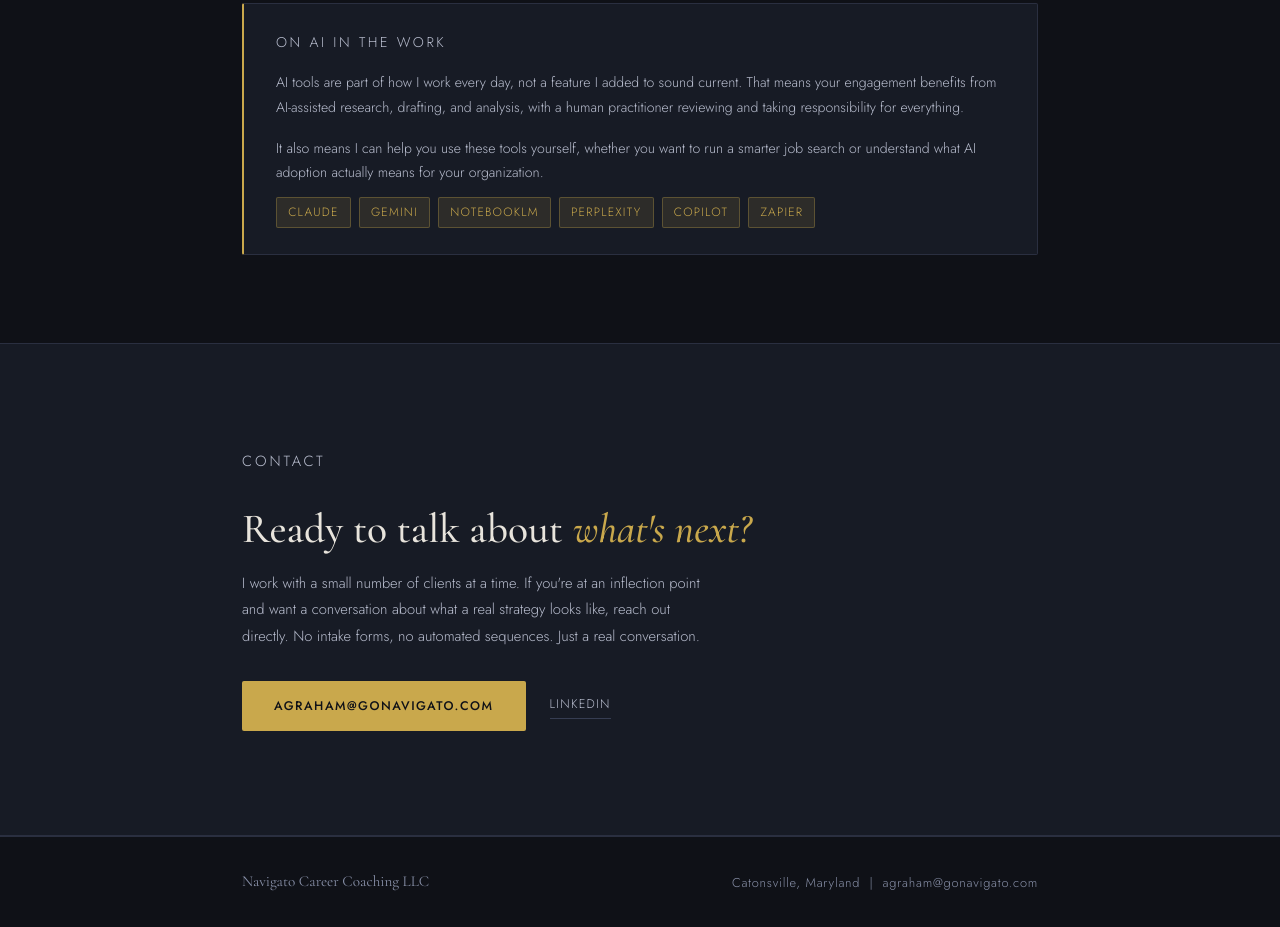
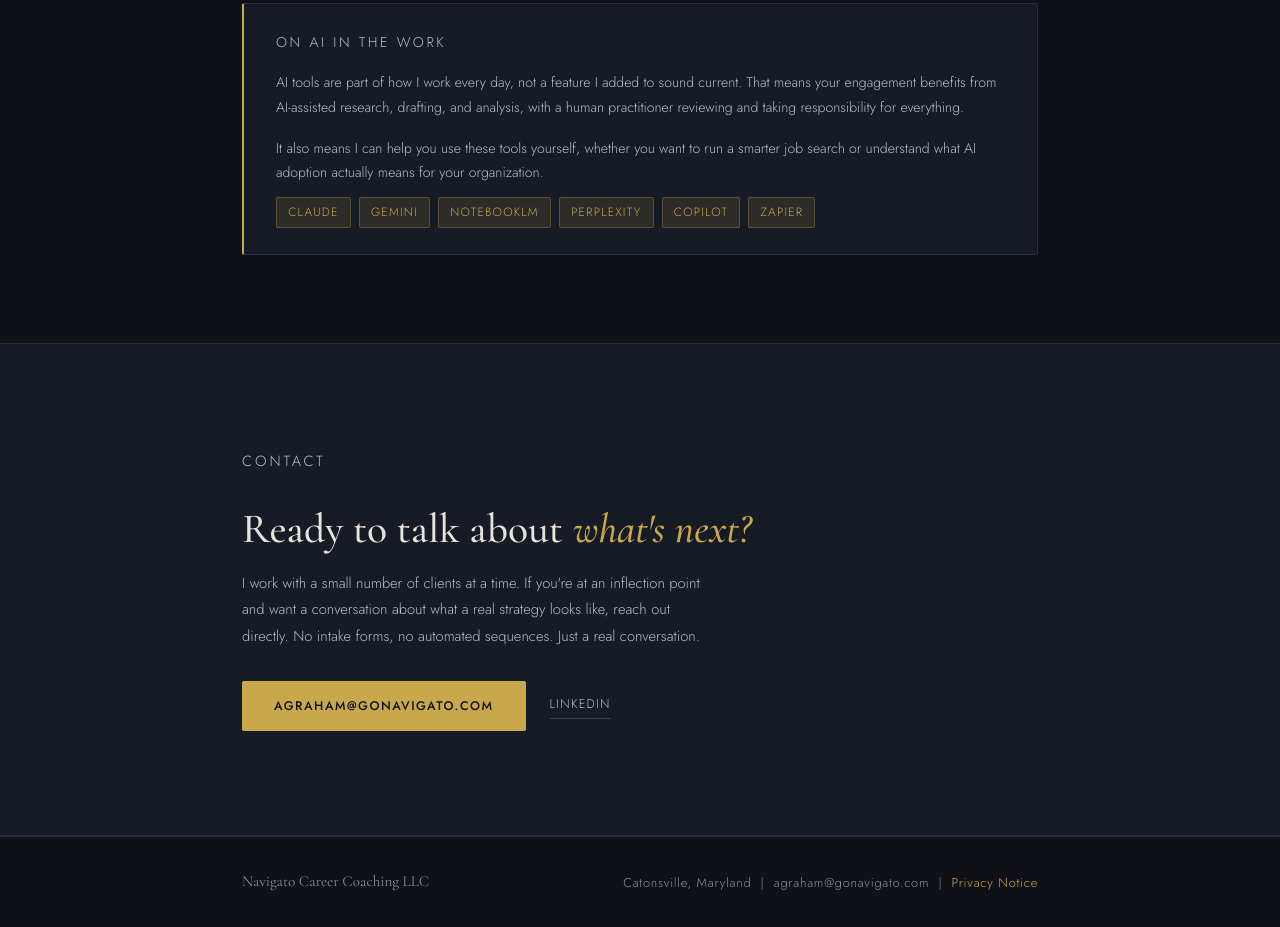
Before and after one commit to Go-Navigato/gonavigato, a plain HTML site: page index.html in a window 1280 px wide. Shown: the part 3127-4054 px from the top of the page. Drawn offline with nearby package versions, Linux system fonts and the light colour scheme.

Commit message:
Update footer with privacy notice link

```diff
--- a/index.html
+++ b/index.html
@@ -834,8 +834,7 @@
 <footer>
   <div class="container">
     <span class="footer-brand">Navigato Career Coaching LLC</span>
-    <span class="footer-note">Catonsville, Maryland &nbsp;|&nbsp; agraham@gonavigato.com</span>
-  </div>
+<span class="footer-note">Catonsville, Maryland &nbsp;|&nbsp; agraham@gonavigato.com &nbsp;|&nbsp; <a href="/privacy.html">Privacy Notice</a></span>  </div>
 </footer>
 
 <script>
```
